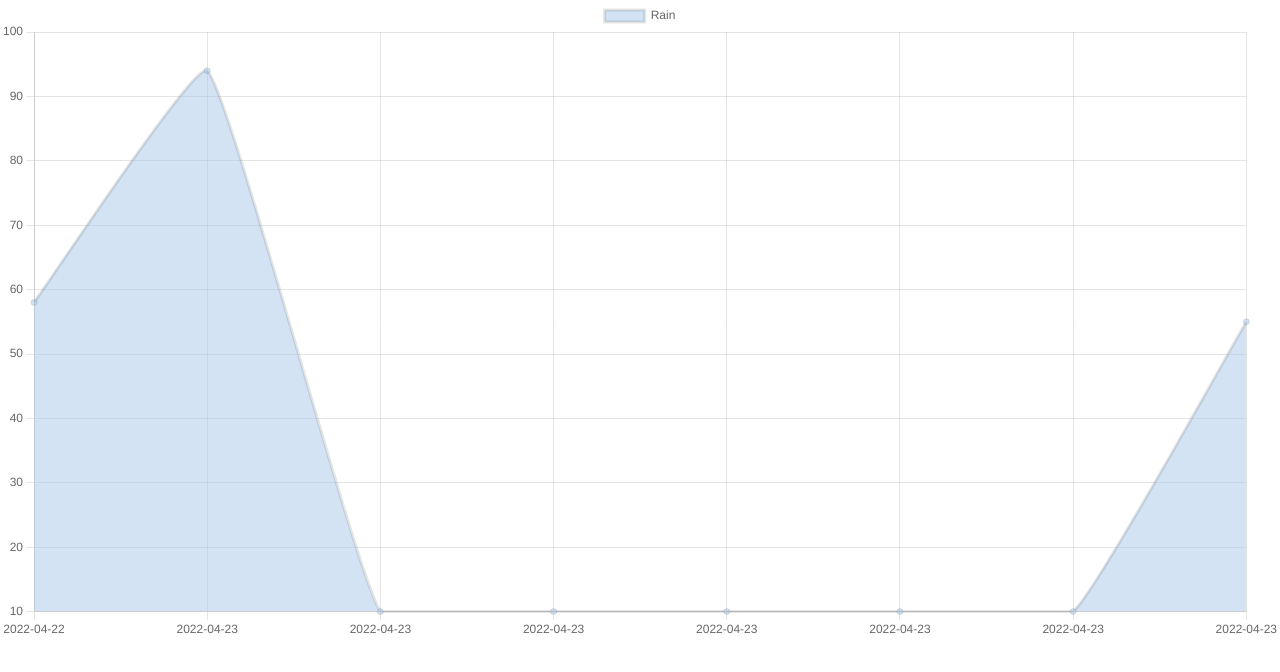
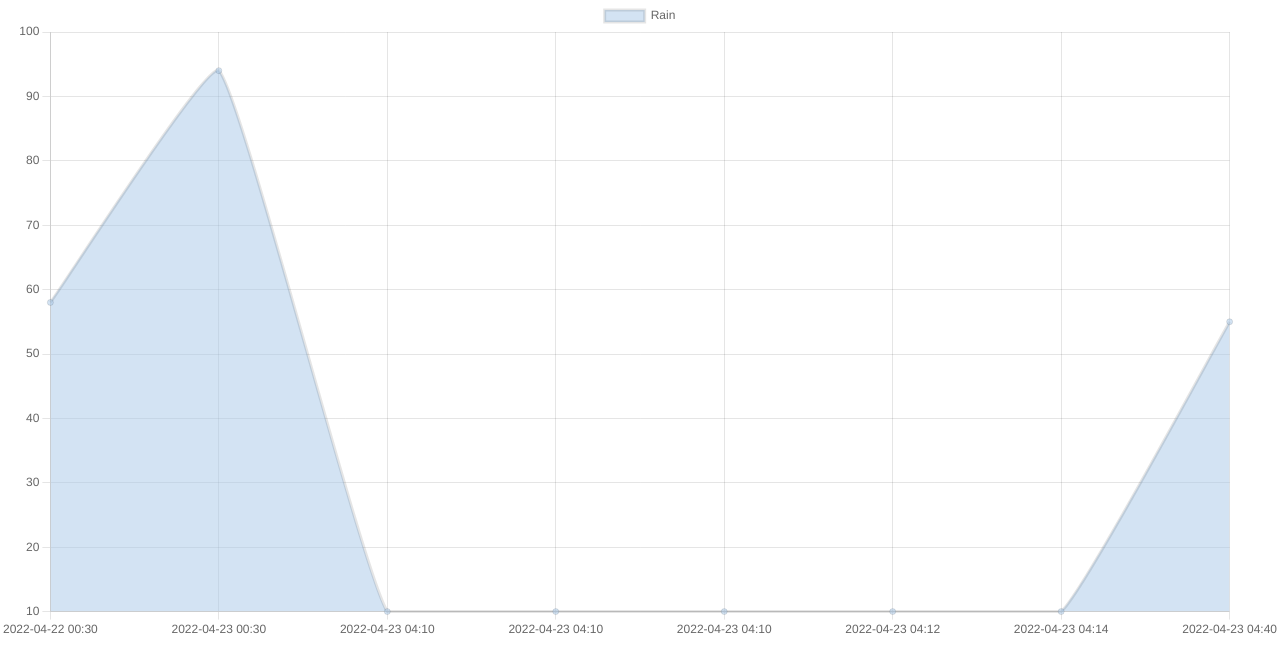
Before and after one commit to sjkingo/weather, a plain HTML site: page index.html in a window 1280 px wide. Drawn offline with nearby package versions, Linux system fonts and the light colour scheme.

Commit message:
Include time in x-axis labels

```diff
--- a/index.html
+++ b/index.html
@@ -17,6 +17,7 @@
         </div>
         <script src="https://code.jquery.com/jquery-3.6.0.min.js" integrity="sha256-/xUj+3OJU5yExlq6GSYGSHk7tPXikynS7ogEvDej/m4=" crossorigin="anonymous"></script>
         <script src="https://cdnjs.cloudflare.com/ajax/libs/Chart.js/3.7.1/chart.min.js" integrity="sha512-QSkVNOCYLtj73J4hbmVoOV6KVZuMluZlioC+trLpewV8qMjsWqlIQvkn1KGX2StWvPMdWGBqim1xlC8krl1EKQ==" crossorigin="anonymous" referrerpolicy="no-referrer"></script>
+        <script src="https://cdnjs.cloudflare.com/ajax/libs/moment.js/2.29.3/moment.min.js"></script>
         <script>
             $(function() {
                 // disable caching of requests as the json needs to be loaded each time
@@ -25,8 +26,7 @@
                 $.getJSON("data/weather.json", function(data) {
                     console.log(data);
                     var labels = data.map(function(e) {
-                        // date only
-                        return e.timestamp.split("T")[0];
+                        return moment(e.timestamp).format("YYYY-MM-DD HH:mm");
                     });
                     var dataRain = data.map(function(e) {
                         return e.rain;
```
